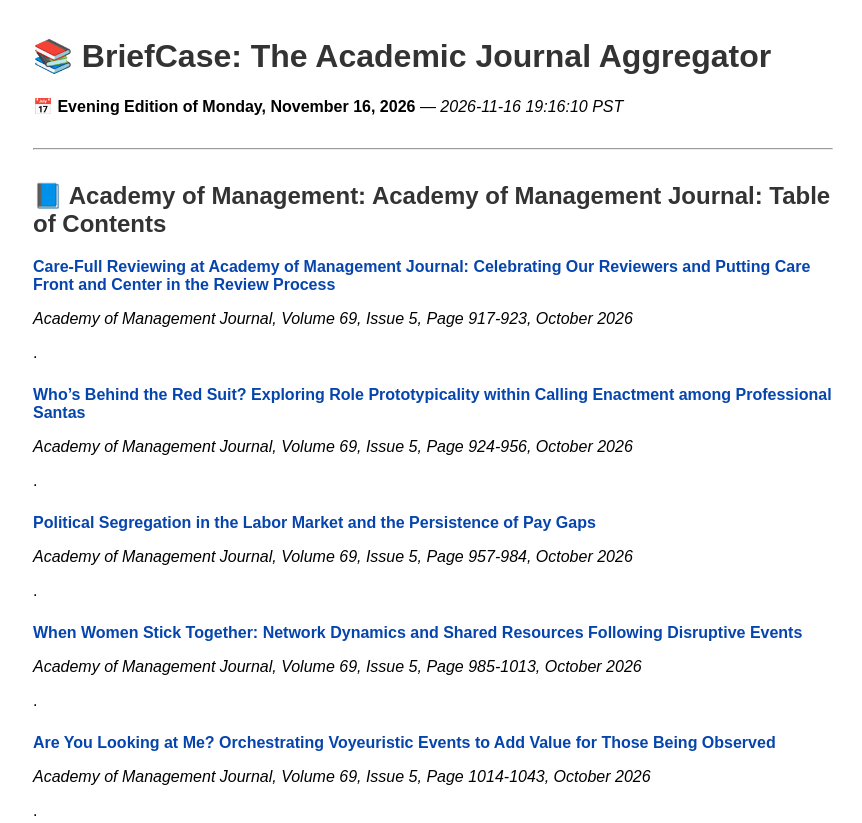
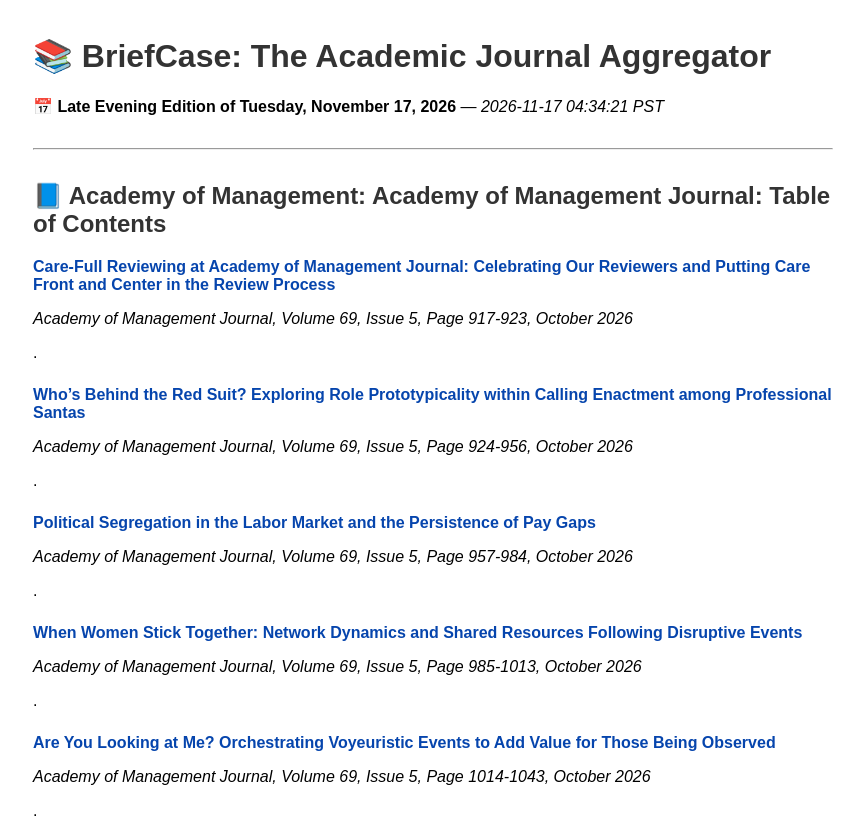
Before and after one commit to GrumpsCat/briefcaseapp, a plain HTML site: page index.html in a window 1280 px wide. Shown: the top 823 px of the page, without its empty margins (207-1069 px from the left). Drawn offline with Linux system fonts and the light colour scheme.

Commit message:
✅ Auto update: Tue Nov 17 12:34:29 UTC 2026

```diff
--- a/index.html
+++ b/index.html
@@ -14,7 +14,7 @@
 </head>
 <body>
 <h1>📚 BriefCase: The Academic Journal Aggregator</h1>
-<p>📅 <strong>Evening Edition of Monday, November 16, 2026</strong> — <em>2026-11-16 19:16:10 PST</em></p><hr>
+<p>📅 <strong>Late Evening Edition of Tuesday, November 17, 2026</strong> — <em>2026-11-17 04:34:21 PST</em></p><hr>
 <h2>📘 Academy of Management: Academy of Management Journal: Table of Contents</h2>
 <div style='margin-bottom: 1.5em;'>
 <p><strong><a href='https://journals.aom.org/doi/abs/10.5465/amj.2026.4005?af=R'>Care-Full Reviewing at Academy of Management Journal: Celebrating Our Reviewers and Putting Care Front and Center in the Review Process</a></strong></p>
```
Also changed, not shown: proof-it-ran.txt.
